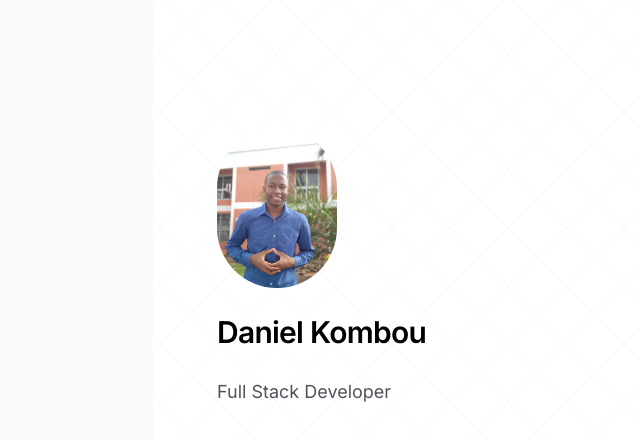
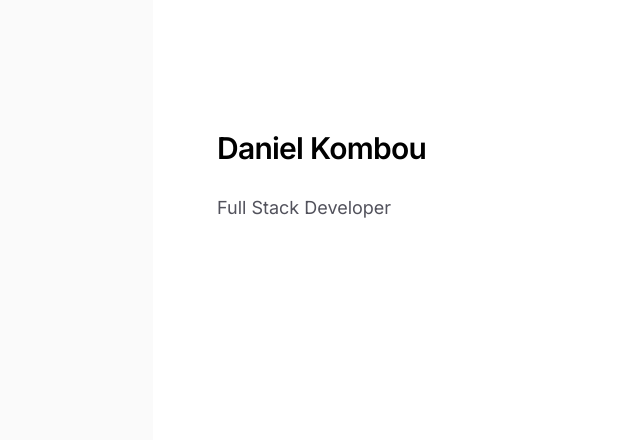
Before and after one commit to Danielkombou/folio, a Next.js app: page / in a window 1280 px wide. Shown: the top 440 px of the page, without its empty margins (103-743 px from the left). Built offline with nearby package versions, Linux system fonts and the light colour scheme.

Commit message:
working on the meta data of project

```diff
--- a/app/globals.css
+++ b/app/globals.css
@@ -3,7 +3,6 @@
 :root {
   --background: #ffffff;
   --foreground: #171717;
-  --cross-color: rgba(0, 0, 0, 0.03);
 }
 
 @theme inline {
@@ -17,7 +16,6 @@
   :root {
     --background: #0a0a0a;
     --foreground: #ededed;
-    --cross-color: rgba(255, 255, 255, 0.03);
   }
 }
 
@@ -26,28 +24,3 @@ body {
   color: var(--foreground);
   font-family: var(--font-inter), Arial, Helvetica, sans-serif;
 }
-
-.cross-lines {
-  position: absolute;
-  top: 0;
-  left: 0;
-  width: 100%;
-  height: 100%;
-  pointer-events: none;
-  z-index: 0;
-  background-image:
-    repeating-linear-gradient(
-      45deg,
-      transparent,
-      transparent 40px,
-      var(--cross-color) 40px,
-      var(--cross-color) 41px
-    ),
-    repeating-linear-gradient(
-      -45deg,
-      transparent,
-      transparent 40px,
-      var(--cross-color) 40px,
-      var(--cross-color) 41px
-    );
-}
--- a/app/layout.tsx
+++ b/app/layout.tsx
@@ -16,7 +16,8 @@ export const metadata: Metadata = {
   title: "Daniel Kombou",
   description: "Personal portfolio of Daniel Kombou - Full Stack Developer",
   icons: {
-    icon: "/icon.jpg",
+    icon: "/favicon.png",
+    apple: "/apple-icon.png",
   },
 };
 
--- a/app/page.tsx
+++ b/app/page.tsx
@@ -1,19 +1,8 @@
-import Image from "next/image";
-
 export default function Home() {
   return (
     <div className="flex flex-col flex-1 items-center justify-center bg-zinc-50 font-sans dark:bg-black">
       <main className="flex flex-1 w-full max-w-3xl flex-col items-center justify-between py-32 px-16 bg-white dark:bg-black sm:items-start relative overflow-hidden">
-        <div className="cross-lines" />
         <div className="relative z-10 flex flex-col items-center gap-6 text-center sm:items-start sm:text-left">
-          <Image
-            className="rounded-full object-cover"
-            src="/profile.jpg"
-            alt="Daniel Kombou"
-            width={120}
-            height={120}
-            priority
-          />
           <h1 className="text-3xl font-semibold leading-10 tracking-tight text-black dark:text-zinc-50">
             Daniel Kombou
           </h1>
```
Also changed, not shown: public/apple-icon.png (added), public/favicon.png (added).
